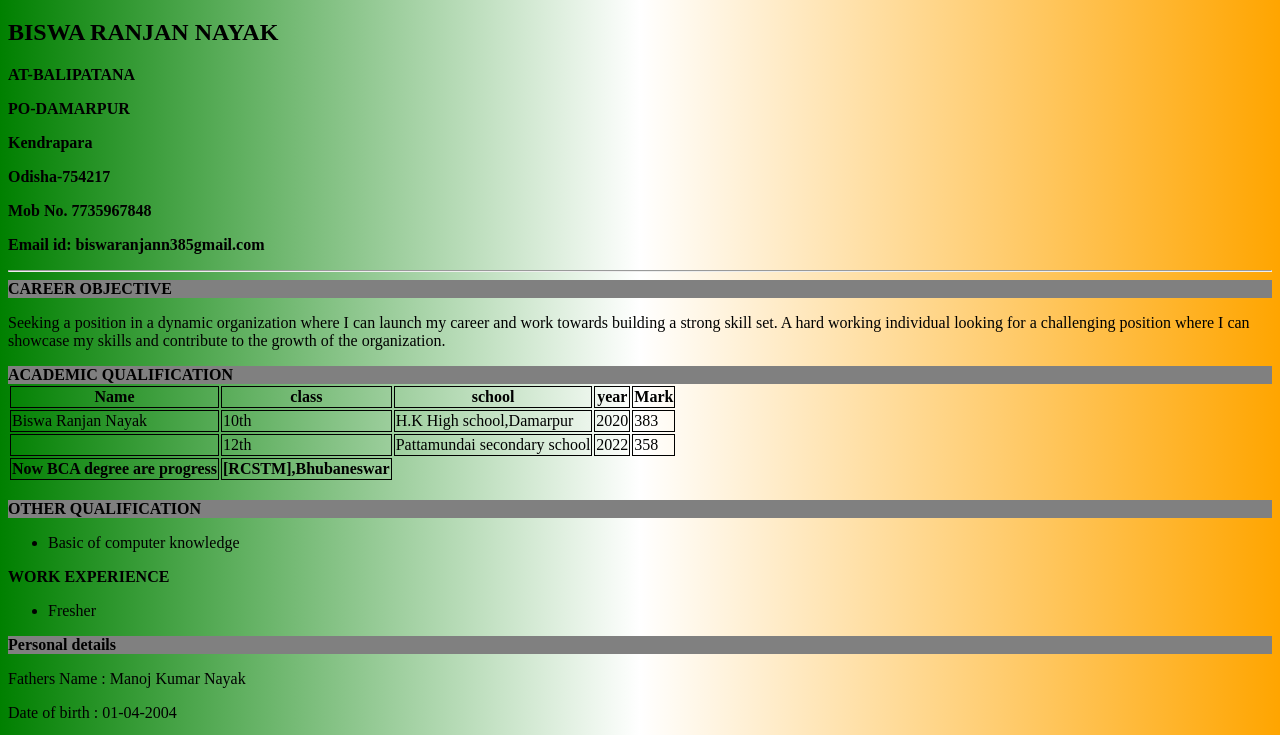
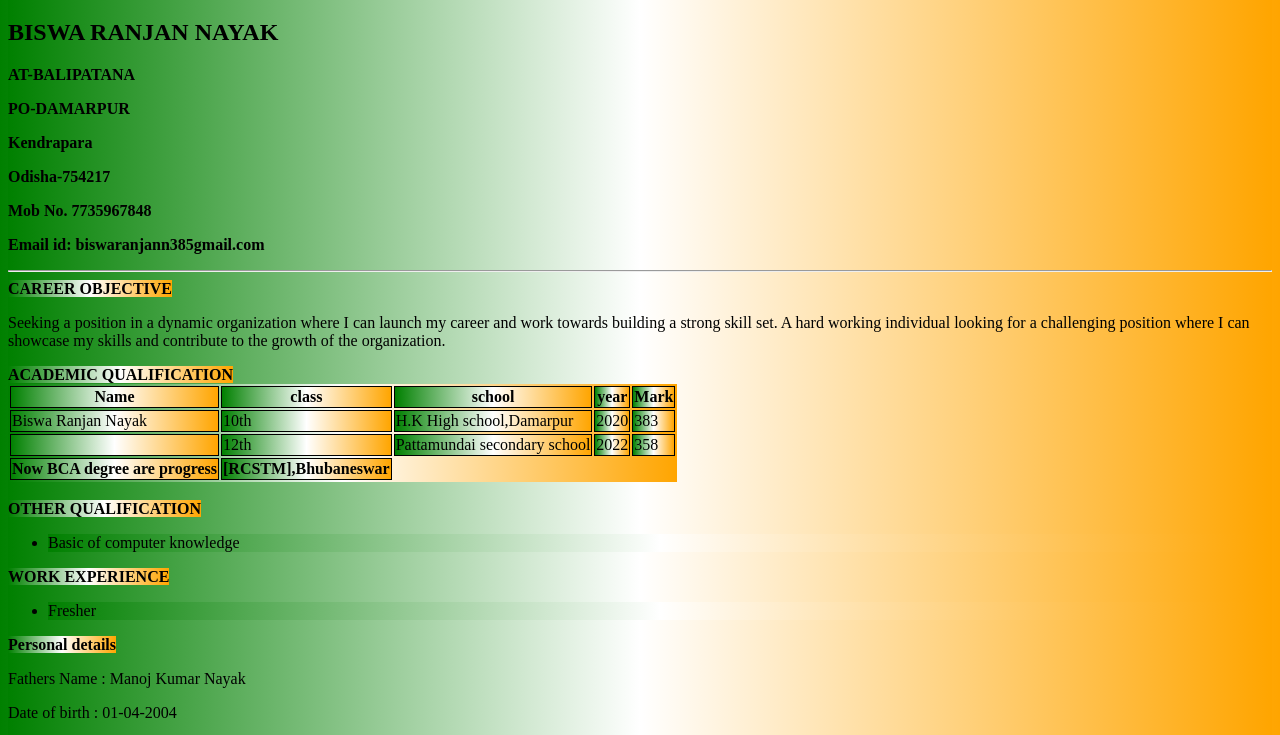
Before and after one commit to Biswa186/resume2, a plain HTML site: page index.html in a window 1280 px wide. Shown: the part 61-796 px from the top of the page. Drawn offline with Linux system fonts and the light colour scheme.

Commit message:
Update style.css

```diff
--- a/style.css
+++ b/style.css
@@ -1,4 +1,4 @@
-html{
+*{
     background: linear-gradient(to left,orange,white,green);
 }
 h1{
```
